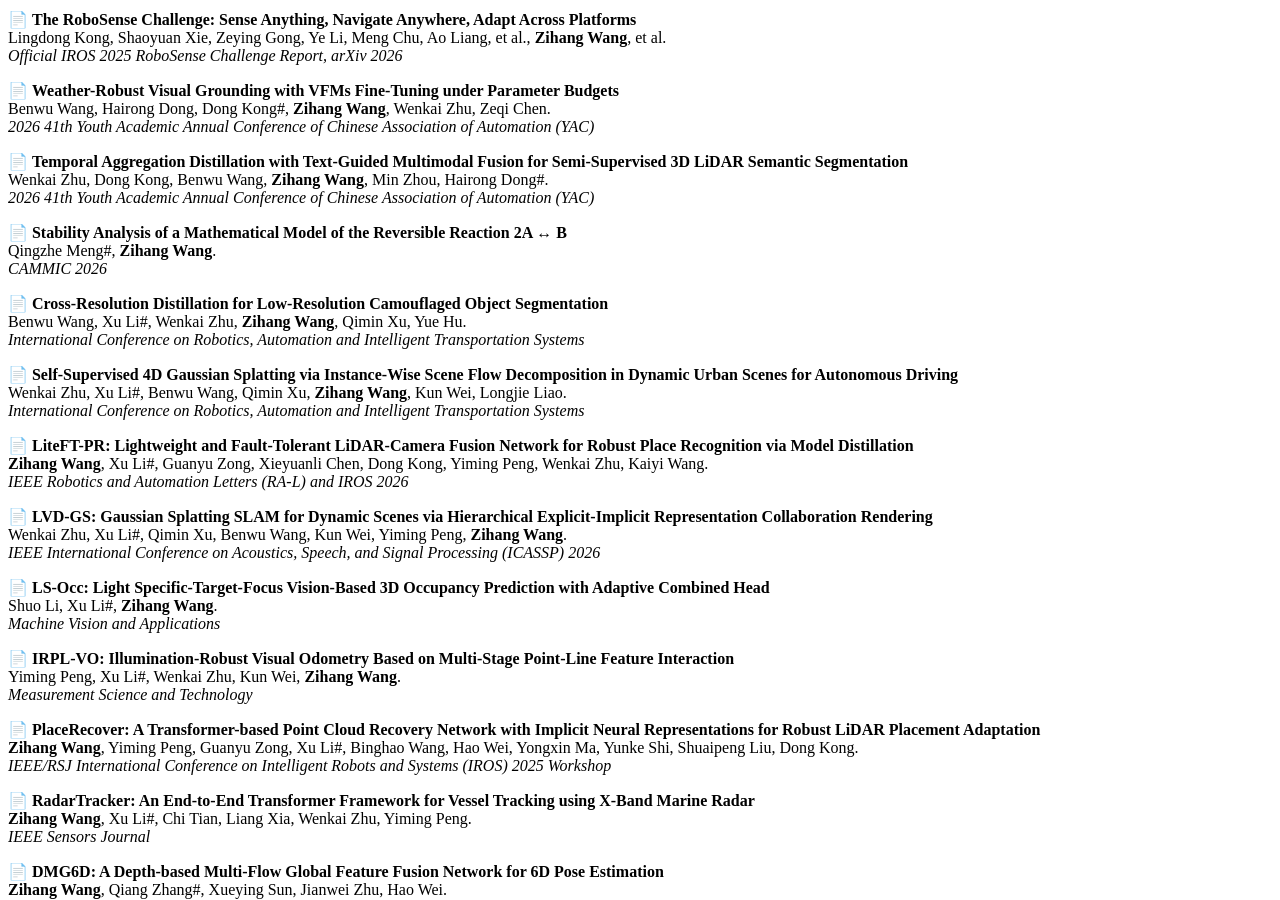
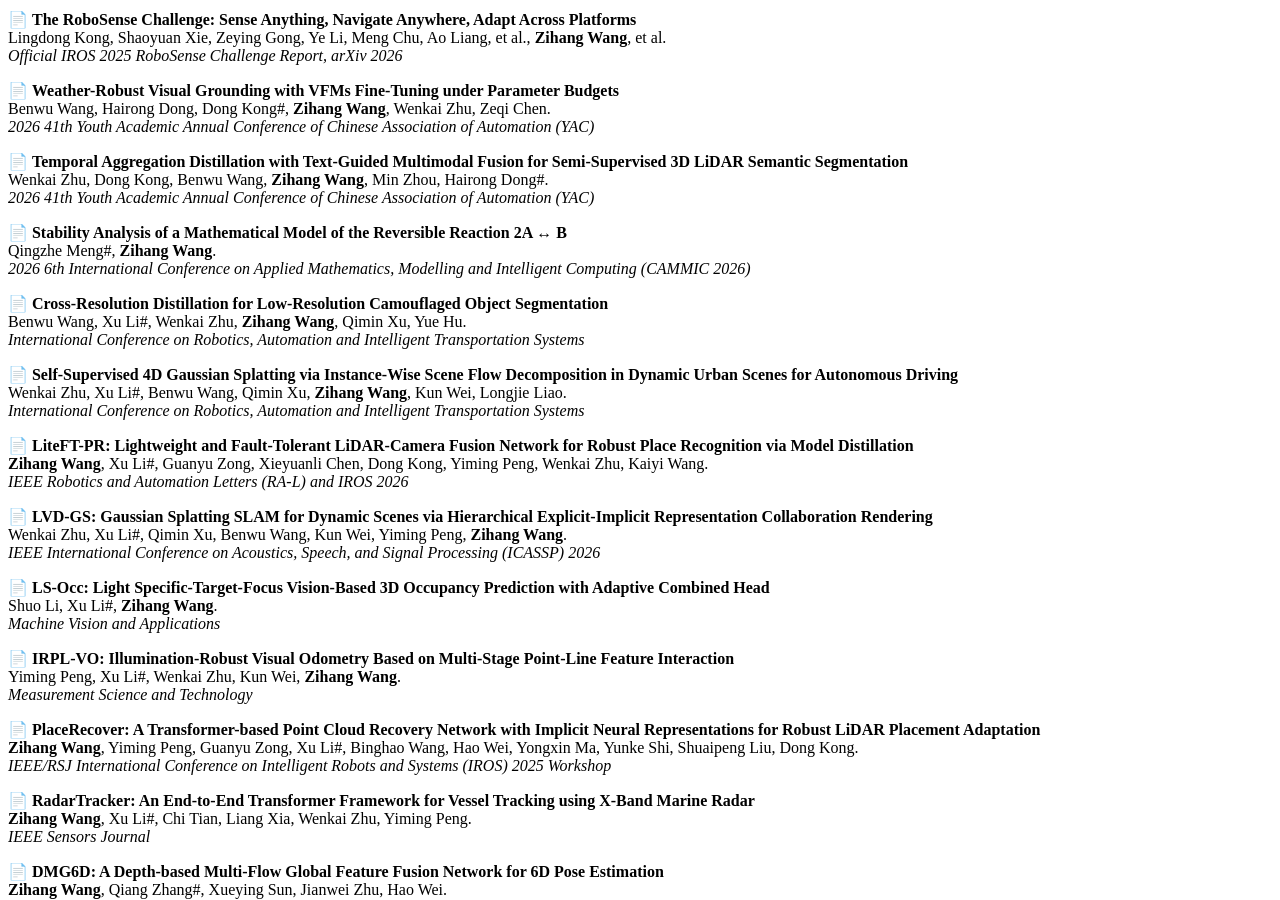
Before and after one commit to wangzihanggg/wangzihanggg.github.io, a Jekyll site: the page built from _pages/includes/pub.md, in a window 1280 px wide and 900 px high, scrolled down 841 px. Built offline with Jekyll 4.4.1, drawn with Linux system fonts in a browser that asks for light colours; our own code applies the rules of GitHub Pages for plain Markdown files.

Commit message:
Update conference name in publication details

```diff
--- a/_pages/includes/pub.md
+++ b/_pages/includes/pub.md
@@ -49,7 +49,7 @@
 <p>
   📄 <strong>Stability Analysis of a Mathematical Model of the Reversible Reaction 2A ↔ B</strong><br>
   Qingzhe Meng#, <strong>Zihang Wang</strong>.<br>
-  <em>CAMMIC 2026</em>
+  <em>2026 6th International Conference on Applied Mathematics, Modelling and Intelligent Computing (CAMMIC 2026)</em>
 </p>
 
 <p>
```
